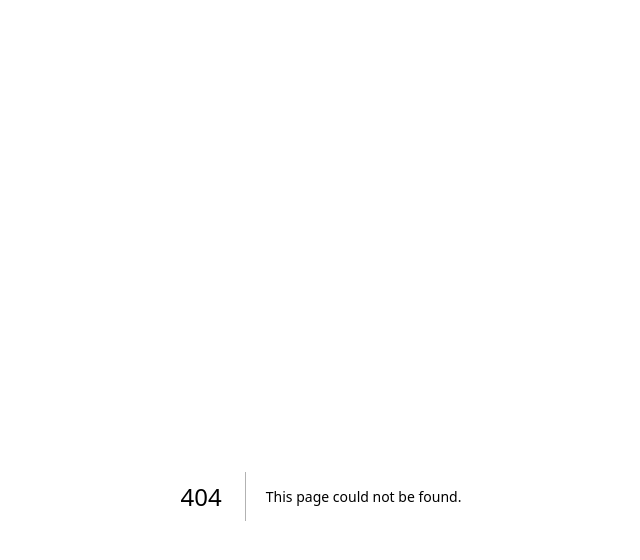
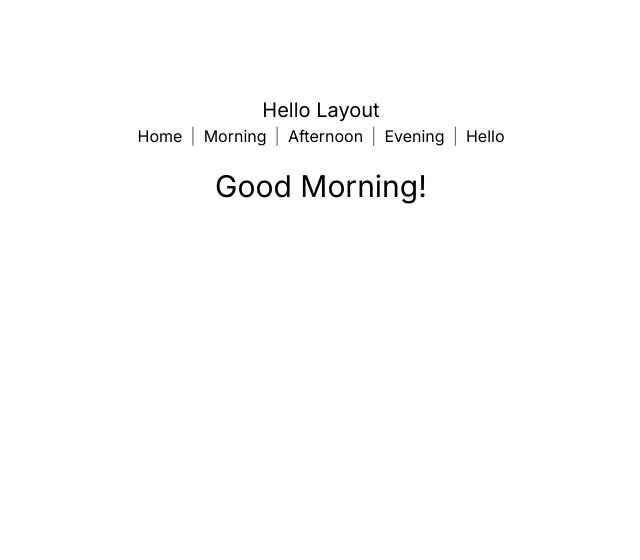
Before and after one commit to indiflex/seocho2024, a Next.js app in the folder next/my-app/: page /hello/morning in a window 1280 px wide. Before the commit this address had no page. Shown: the top 560 px of the page, without its empty margins (319-959 px from the left). Built offline with nearby package versions, Linux system fonts and the light colour scheme.

Commit message:
hello - time

```diff
--- /dev/null
+++ b/next/my-app/app/(myroutes)/hello/layout.tsx
@@ -0,0 +1,32 @@
+import type { Metadata } from 'next';
+import Link from 'next/link';
+
+export const metadata: Metadata = {
+  title: 'Hello Next.js',
+  description: 'Hello Next.js',
+};
+
+export default function HelloLayout({
+  children,
+}: Readonly<{
+  children: React.ReactNode;
+}>) {
+  return (
+    <>
+      <h1 className='text-xl'>Hello Layout</h1>
+      <div>
+        <Link href='/'>Home</Link>
+        <span className='mx-2 text-slate-500'>|</span>
+        <Link href='morning'>Morning</Link>
+        <span className='mx-2 text-slate-500'>|</span>
+        <Link href='afternoon'>Afternoon</Link>
+        <span className='mx-2 text-slate-500'>|</span>
+        <Link href='evening'>Evening</Link>
+        <span className='mx-2 text-slate-500'>|</span>
+
+        <Link href='/hello'>Hello</Link>
+      </div>
+      <div className='my-5'>{children}</div>
+    </>
+  );
+}
--- /dev/null
+++ b/next/my-app/app/(myroutes)/hello/morning/page.tsx
@@ -0,0 +1,8 @@
+// http://localhost:3000/hello/morning
+export default function Morning() {
+  return (
+    <>
+      <h1 className='text-3xl'>Good Morning!</h1>
+    </>
+  );
+}
--- /dev/null
+++ b/next/my-app/app/(myroutes)/hello/page.tsx
@@ -0,0 +1,3 @@
+export default function Hello() {
+  return <h1 className='text-3xl'>Hello Page!!</h1>;
+}
--- a/next/my-app/app/globals.css
+++ b/next/my-app/app/globals.css
@@ -6,6 +6,11 @@
   --foreground-rgb: 0, 0, 0;
   --background-start-rgb: 214, 219, 220;
   --background-end-rgb: 255, 255, 255;
+}
+
+a:hover {
+  color: skyblue;
+  text-decoration: underline;
 }
 
 @media (prefers-color-scheme: dark) {
--- a/next/my-app/app/hello/layout.tsx
+++ /dev/null
@@ -1,20 +0,0 @@
-import type { Metadata } from 'next';
-import Link from 'next/link';
-
-export const metadata: Metadata = {
-  title: 'Hello Next.js',
-  description: 'Hello Next.js',
-};
-
-export default function HelloLayout({
-  children,
-}: Readonly<{
-  children: React.ReactNode;
-}>) {
-  return (
-    <>
-      <Link href='/'>Home</Link>
-      <div>{children}</div>
-    </>
-  );
-}
--- a/next/my-app/app/hello/page.tsx
+++ /dev/null
@@ -1,3 +0,0 @@
-export default function Hello() {
-  return <>Hello!!</>;
-}
```
Also changed, not shown: next/my-app/app/(myroutes)/about/page.tsx (renamed from next/my-app/app/about/page.tsx).
